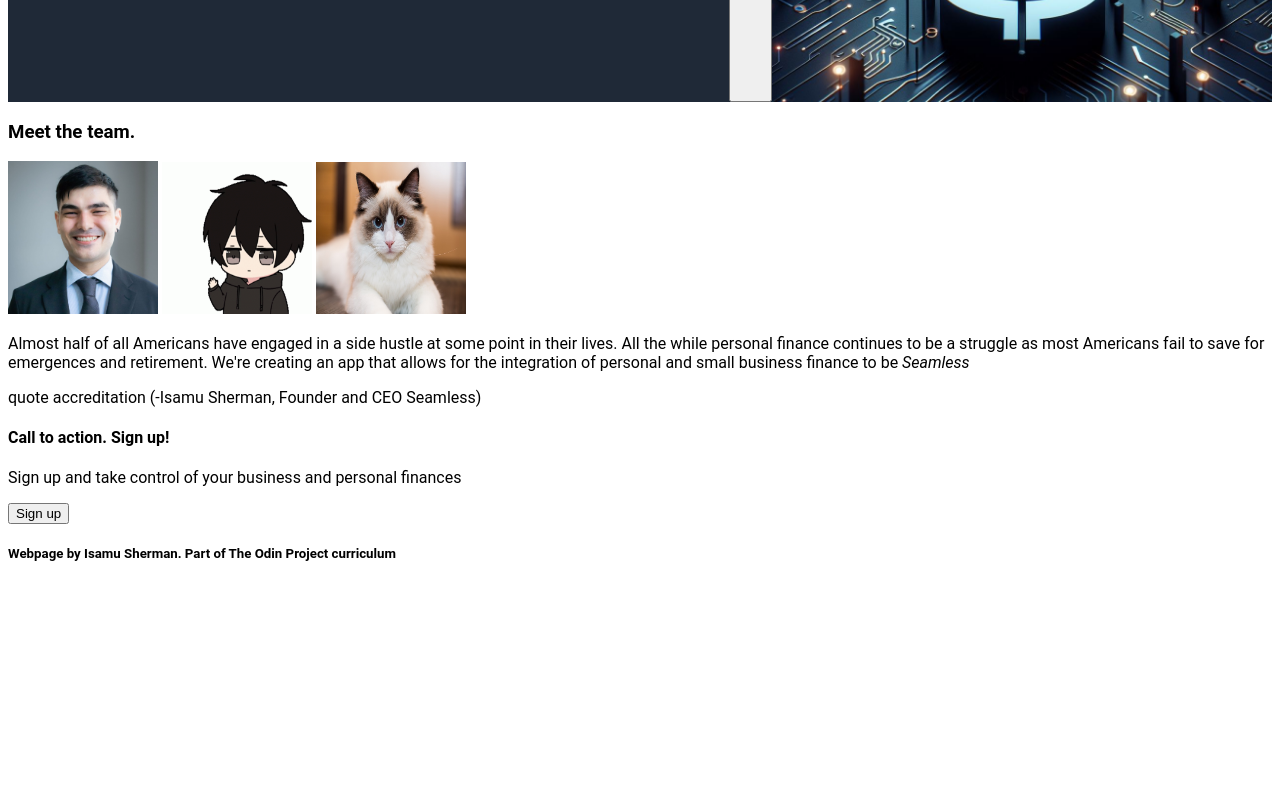
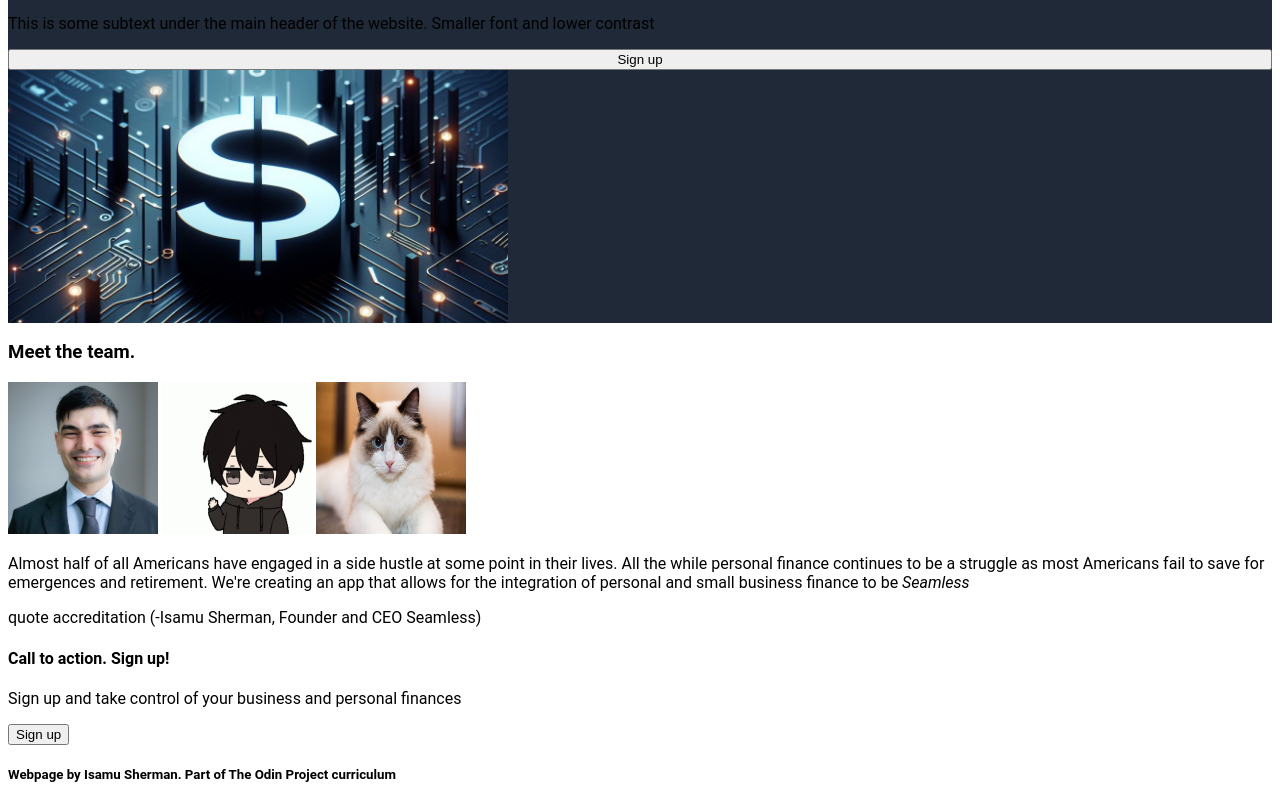
Before and after one commit to isamusherman/seamless-landing-page, a plain HTML site: page index.html in a window 1280 px wide. Shown: the part 159-949 px from the top of the page. Before the commit the page ends 800 px from the top, so only its background shows below. Drawn offline with Linux system fonts and the light colour scheme.

Commit message:
Changed hero class to topdiv
Now hero class can be used more precisely

```diff
--- a/index.html
+++ b/index.html
@@ -7,7 +7,7 @@
     <link rel="stylesheet" href="./style.css">
 </head>
 <body>
-    <div class="hero">
+    <div class="topdiv">
         <div class="header">
             <h2>Header Logo</h2>
             <ul>
--- a/style.css
+++ b/style.css
@@ -2,9 +2,10 @@ body{
     font-family: roboto, sans-serif;
 }
 
-.hero{
+.topdiv{
     display: flex;
     background-color: #1F2937;
+    flex-direction: column;
 }
 .header{
     display: flex;
```
